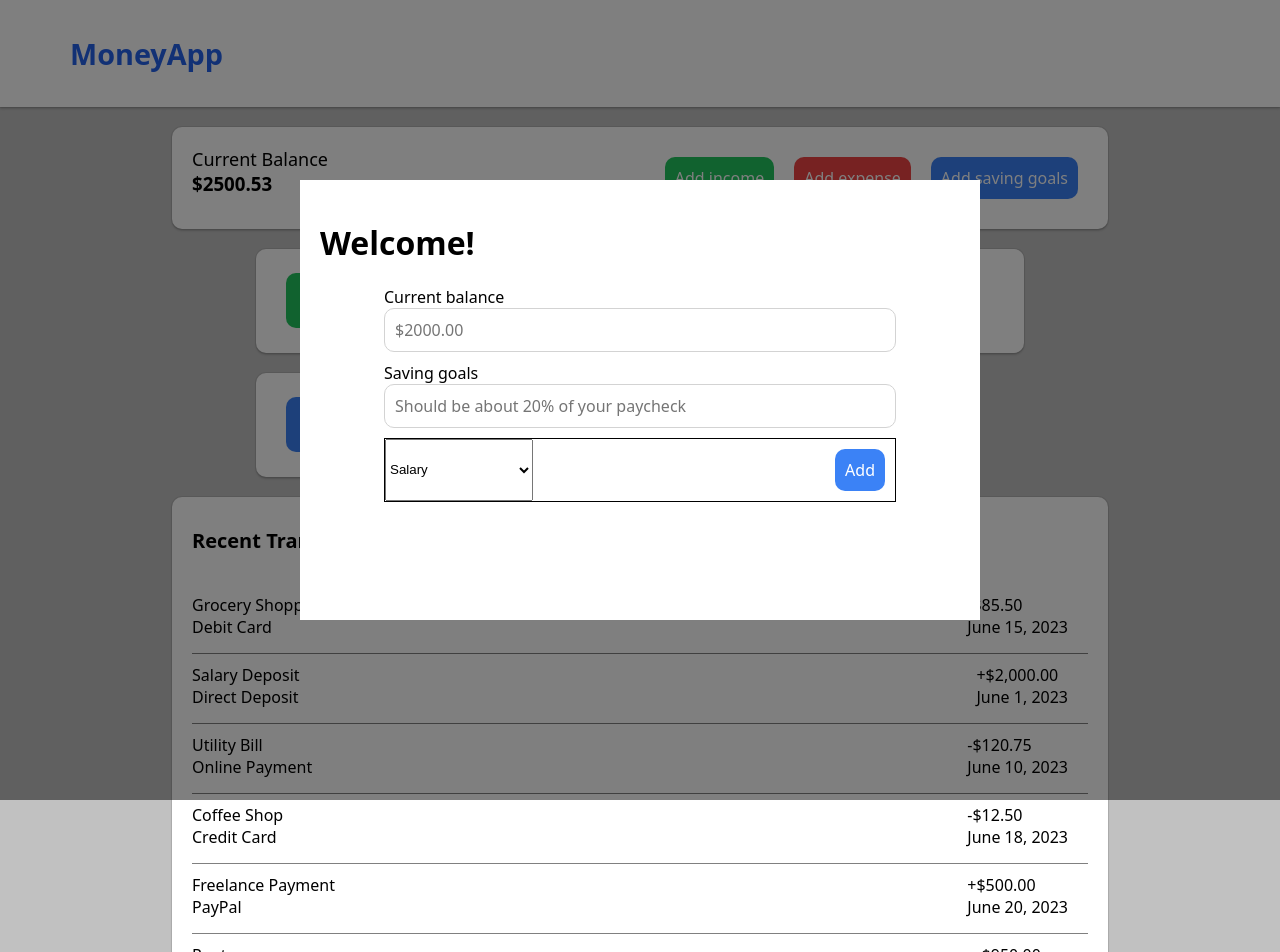
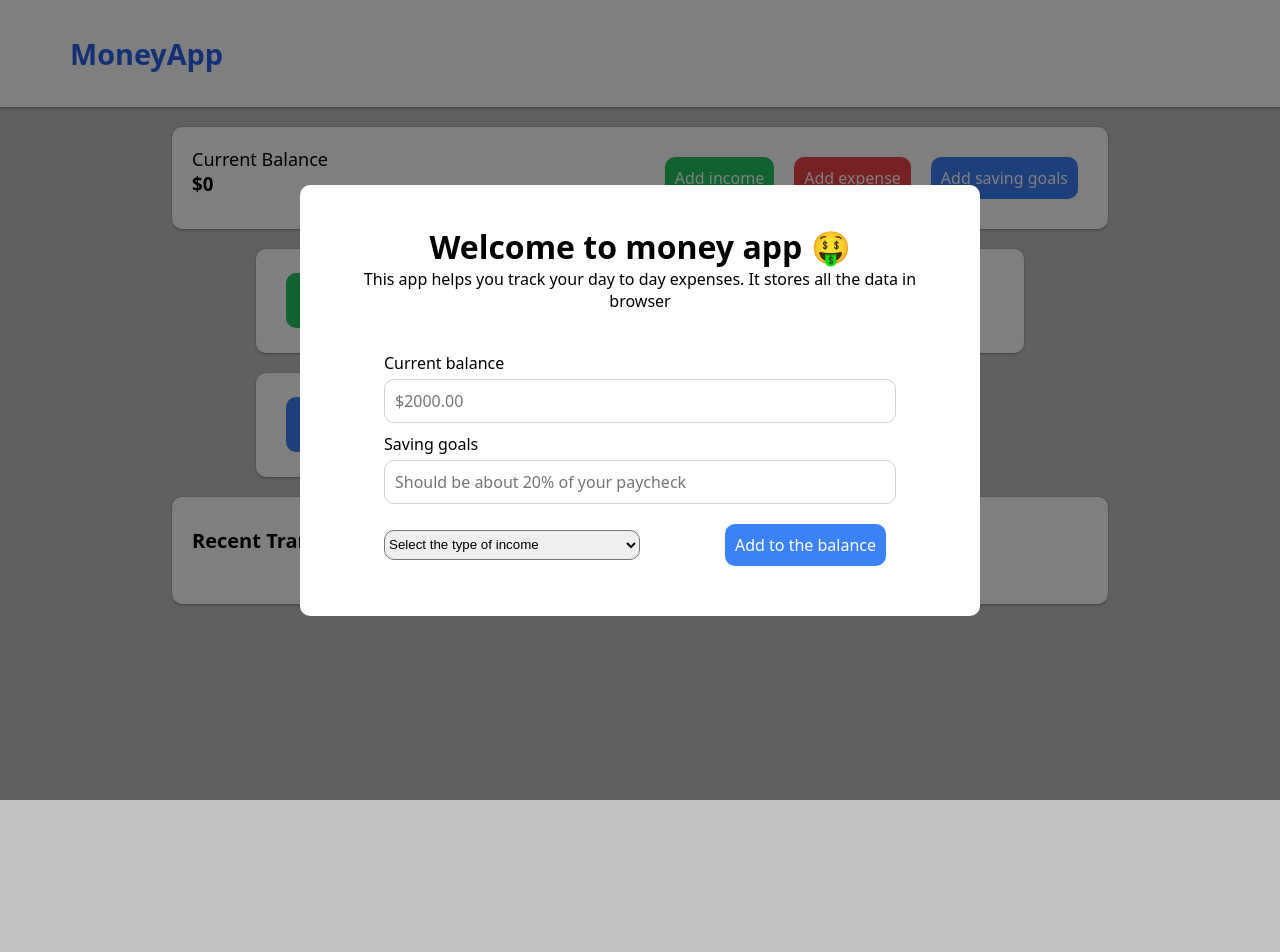
Before and after one commit to RohithNair27/Vue-30-projects, a Vue app in the folder Project 02 - MoneyManager/: page / in a window 1280 px wide. Shown: the top 952 px of the page. After the commit the page ends 800 px from the top, so only its background shows below. Built offline with nearby package versions, Linux system fonts and the light colour scheme.

Commit message:
bug/fixed ui of the modal

```diff
--- a/Project 02 - MoneyManager/src/App.vue
+++ b/Project 02 - MoneyManager/src/App.vue
@@ -3,6 +3,7 @@
     v-if="modalVisible.isVisible"
     :modalDetails="modalVisible"
     @on-close-modal="onCloseModal"
+    @add-transaction="onAddTransaction"
   />
   <Header />
   <main>
@@ -14,7 +15,7 @@
         </h1>
       </section>
       <section class="total-cost-button-container">
-        <Button v-for="info in buttonsInformation" :data="info" />
+        <Button v-for="info in buttonsInformation" :data="info" @onClick="onClickIncome"/>
       </section>
     </section>
     <section class="finance-container">
@@ -27,14 +28,14 @@
   </main>
 </template>
 <script setup>
-import { computed, onMounted, ref, watch } from "vue";
+import { onMounted, ref, watch } from "vue";
 import Header from "./components/Header.vue";
 import Button from "./components/Button.vue";
 import Modal from "./components/Modal.vue";
 import FinanceSummaryCard from "./components/FinanceSummaryCard.vue";
 import RecentTransactions from "./components/RecentTransactions.vue";
 
-import { IncomeModal, AddInitalIncomeModal } from "./constants/ModalConstants";
+import { IncomeModal, AddInitalIncomeModal,AddExpenseModal,UpdateSavingGoalModal } from "./constants/ModalConstants";
 import { getAllMoneyDetails } from "./utils/LocalStorage";
 
 const modalVisible = ref({});
@@ -45,79 +46,29 @@ const buttonsInformation = [
   { id: 3, placeholder: "Add saving goals" },
 ];
 let financialData = ref({
-  currentBalance: 2500.53,
+  currentBalance: 0,
   overAllDetails: [
     {
       id: 1,
       description: "Income",
-      value: "4,000.00",
+      value: 0,
       icon: "pi pi-arrow-up",
     },
     {
       id: 2,
       description: "Expense",
-      value: "2,500.00",
+      value: 0,
       icon: "pi pi-arrow-down",
     },
     {
       id: 3,
       description: "Saving Goals",
-      value: "10,000.00",
+      value: 0,
       icon: "pi pi-chart-bar",
     },
   ],
 
-  transactions: [
-    {
-      id: 1,
-      description: "Grocery Shopping",
-      amount: "-$85.50",
-      paymentMethod: "Debit Card",
-      date: "June 15, 2023",
-    },
-    {
-      id: 2,
-      description: "Salary Deposit",
-      amount: "+$2,000.00",
-      paymentMethod: "Direct Deposit",
-      date: "June 1, 2023",
-    },
-    {
-      id: 3,
-      description: "Utility Bill",
-      amount: "-$120.75",
-      paymentMethod: "Online Payment",
-      date: "June 10, 2023",
-    },
-    {
-      id: 4,
-      description: "Coffee Shop",
-      amount: "-$12.50",
-      paymentMethod: "Credit Card",
-      date: "June 18, 2023",
-    },
-    {
-      id: 5,
-      description: "Freelance Payment",
-      amount: "+$500.00",
-      paymentMethod: "PayPal",
-      date: "June 20, 2023",
-    },
-    {
-      id: 6,
-      description: "Rent",
-      amount: "-$950.00",
-      paymentMethod: "Bank Transfer",
-      date: "June 5, 2023",
-    },
-    {
-      id: 7,
-      description: "Stock Dividend",
-      amount: "+$150.00",
-      paymentMethod: "Direct Deposit",
-      date: "June 25, 2023",
-    },
-  ],
+
 });
 function checkNewUser() {
   let storedDetails = getAllMoneyDetails();
@@ -125,13 +76,44 @@ function checkNewUser() {
     modalVisible.value = {
       isVisible: true,
       modalInformation: AddInitalIncomeModal,
+
     };
   }
+}
+console.log(modalVisible.value,'this is the value')
+function onClickIncome(typeOfTransaction){
+  switch(typeOfTransaction){
+    case 'Add income':
+
+    modalVisible.value = {
+    isVisible: true,
+    modalInformation: IncomeModal,
+  };
+  break;
+  case 'Add expense':
+  modalVisible.value = {
+    isVisible: true,
+    modalInformation: AddExpenseModal,
+  };
+  break;
+  case 'Add saving goals':
+  modalVisible.value = {
+    isVisible: true,
+    modalInformation: UpdateSavingGoalModal,
+  };
+  }
+
+}
+function onAddTransaction(task){
+  switch(task){
+    case 'Add income':
+
+  }
+
 }
 function onCloseModal() {
   modalVisible.value = {};
 }
-console.log(modalVisible.value.isVisible, "this is the value");
 onMounted(() => {
   checkNewUser();
 });
--- a/Project 02 - MoneyManager/src/components/Button.vue
+++ b/Project 02 - MoneyManager/src/components/Button.vue
@@ -5,6 +5,7 @@
       'cost-button': true,
       [iconBackground]: data.placeholder,
     }"
+    @click="($emit('onClick',data.placeholder))"
   >
     {{ data.placeholder }}
   </button>
@@ -16,7 +17,7 @@ const props = defineProps({
   data: Object,
 });
 
-console.log(props.data.placeholder);
+
 let iconBackground = computed(() => {
   switch (props.data.placeholder) {
     case "Add income":
--- a/Project 02 - MoneyManager/src/components/Modal.vue
+++ b/Project 02 - MoneyManager/src/components/Modal.vue
@@ -1,16 +1,20 @@
 <template>
   <div class="modal-body" @click="$emit('on-close-modal')">
     <form class="modal-container">
-      <h1>{{ modalDetails.modalInformation.header }}</h1>
+      <div class="modal-container-header">
+
+        <h1>{{ modalDetails.modalInformation.header }}</h1>
+        <span>{{ modalDetails.modalInformation.headerInfo }}</span>
+      </div>
       <div class="modal-input-container">
         <section
           v-for="details in modalDetails.modalInformation.inputFields"
           class="input-container"
         >
           <label>{{ details.label }}</label>
-          <input id="amount-input" :placeholder="details.placeholder" />
+          <input id="amount-input" :placeholder="details.placeholder" v-bind="modalDetails.modalInformation.value"/>
         </section>
-        <section class="submit-container">
+        <section class="submit-container" v-if="modalDetails.modalInformation.dropDown">
           <select id="incomeCategories">
             <option
               v-for="details in modalDetails.modalInformation.dropDown"
@@ -19,7 +23,7 @@
               {{ details.label }}
             </option>
           </select>
-          <Button :data="buttonsInformation" />
+          <Button :data="modalDetails.modalInformation.submitButton" @onClick="$emit('add-transaction',$event)"/>
         </section>
       </div>
     </form>
@@ -27,7 +31,6 @@
 </template>
 <script setup>
 import Button from "./Button.vue";
-const buttonsInformation = { id: 1, placeholder: "Add " };
 defineEmits(["onClickOutside"]);
 const props = defineProps({ modalDetails: Object });
 </script>
@@ -44,18 +47,34 @@ const props = defineProps({ modalDetails: Object });
 }
 .modal-container {
   width: 50vw;
-  height: 50vh;
+  height: fit-content;
   position: relative;
   background-color: #fff;
   padding: 20px;
+  border-radius:10px;
+
+}
+.modal-container-header{
+  display: flex;
+  flex-direction: column;
+  justify-content: center;
+  align-items: center;
+  padding:20px;
+  text-align:center;
+}
+.modal-container-header h1{
+  padding:0px;
+  margin:0px
+
 }
 .modal-input-container {
-  /* border: 1px black solid; */
   height: fit-content;
   display: flex;
   flex-direction: column;
   width: 80%;
+  padding: 20px;
   justify-self: center;
+
 }
 .modal-input-container input {
   all: unset;
@@ -64,13 +83,25 @@ const props = defineProps({ modalDetails: Object });
   border-radius: 10px;
   border: 1px lightgray solid;
 }
+.modal-input-container label{
+  margin-bottom: 5px;
+}
 .input-container {
   display: flex;
   flex-direction: column;
 }
 .submit-container {
-  border: 1px black solid;
+
   display: flex;
   justify-content: space-between;
+  align-items: center;
+
 }
+.submit-container select{
+
+  height: 30px;
+  width:50%;
+  border-radius: 10px;
+}
+
 </style>
--- a/Project 02 - MoneyManager/src/constants/ModalConstants.js
+++ b/Project 02 - MoneyManager/src/constants/ModalConstants.js
@@ -1,17 +1,20 @@
 export const IncomeModal = {
   header: "Add Income",
+  headerInfo:"Add the money spent and select the category closest to the item",
   inputFields: [
     {
       type: "input",
       id: "amount-input",
       label: "Enter amount",
       placeholder: "$20",
+      value:'',
     },
     {
       type: "input",
       id: "Reason-input",
       label: "Reason",
       placeholder: "Pizza",
+      value:'',
     },
   ],
   dropDown: [
@@ -22,16 +25,13 @@ export const IncomeModal = {
     { value: "5", label: "Government Benefits" },
     { value: "6", label: "Other" },
   ],
-
-  submitButton: {
-    type: "button",
-    component: "Button",
-    placeholder: "Add",
-  },
+  submitButton: { id: 1, placeholder: "Add to the current balance" },
 };
 export const AddInitalIncomeModal = {
-  header: "Welcome!",
+  header: "Welcome to money app 🤑",
+  headerInfo:"This app helps you track your day to day expenses. It stores all the data in browser",
   inputFields: [
+
     {
       type: "input",
       id: "amount-input",
@@ -46,6 +46,7 @@ export const AddInitalIncomeModal = {
     },
   ],
   dropDown: [
+    {value:"0",label: "Select the type of income"},
     { value: "1", label: "Salary" },
     { value: "2", label: "Business" },
     { value: "3", label: "Investments" },
@@ -57,6 +58,57 @@ export const AddInitalIncomeModal = {
   submitButton: {
     type: "button",
     component: "Button",
-    placeholder: "Add",
+    placeholder: "Add to the balance",
   },
 };
+export const AddExpenseModal = {
+  header: "Track Your Expenses",
+  headerInfo: "Please enter the details of your recent expenses",
+  inputFields: [
+    {
+      type: "input",
+      id: "amount-input",
+      label: "Expense Amount",
+      placeholder: "$150.00",
+    },
+    {
+      type: "input",
+      id: "description-input",
+      label: "Expense Description",
+      placeholder: "E.g., Groceries, Rent, Utilities",
+    },
+  ],
+  dropDown: [
+
+    { value: "1", label: "Food" },
+    { value: "2", label: "Rent" },
+    { value: "3", label: "Utilities" },
+    { value: "4", label: "Entertainment" },
+    { value: "5", label: "Transportation" },
+    { value: "6", label: "Healthcare" },
+    { value: "7", label: "Other" },
+  ],
+
+  submitButton: {
+    type: "button",
+    component: "Button",
+    placeholder: "Add Expense",
+  },
+};
+export const UpdateSavingGoalModal = {
+  header: "Update Your Saving Goal",
+  headerInfo: "Please enter your updated saving goal amount",
+  inputFields: [
+    {
+      type: "input",
+      id: "goal-amount-input",
+      label: "New Saving Goal",
+      placeholder: "$5000.00", // Default placeholder for the amount
+    },
+  ],
+  submitButton: {
+    type: "button",
+    component: "Button",
+    placeholder: "Update Goal",
+  },
+};
```
Also changed, not shown: Project 02 - MoneyManager/src/constants/Categories.js (deleted, +0 -20 lines).
